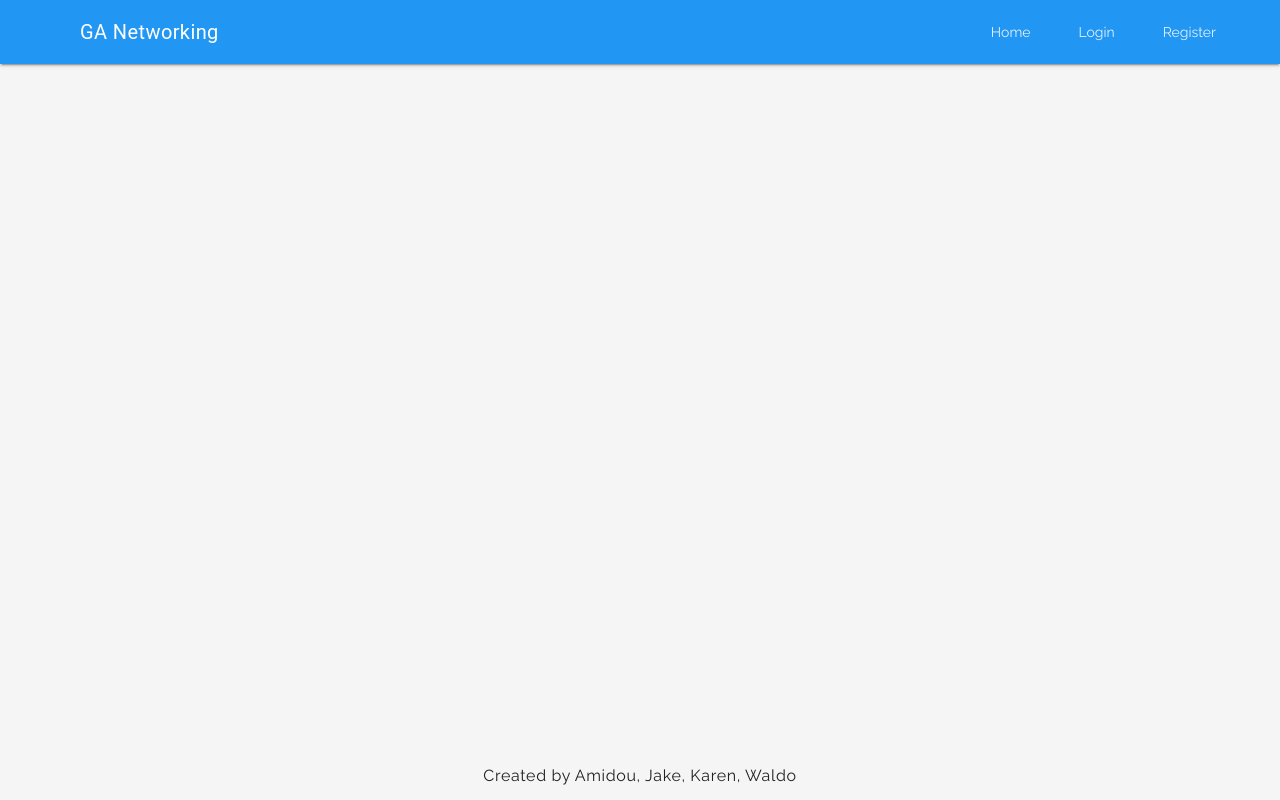
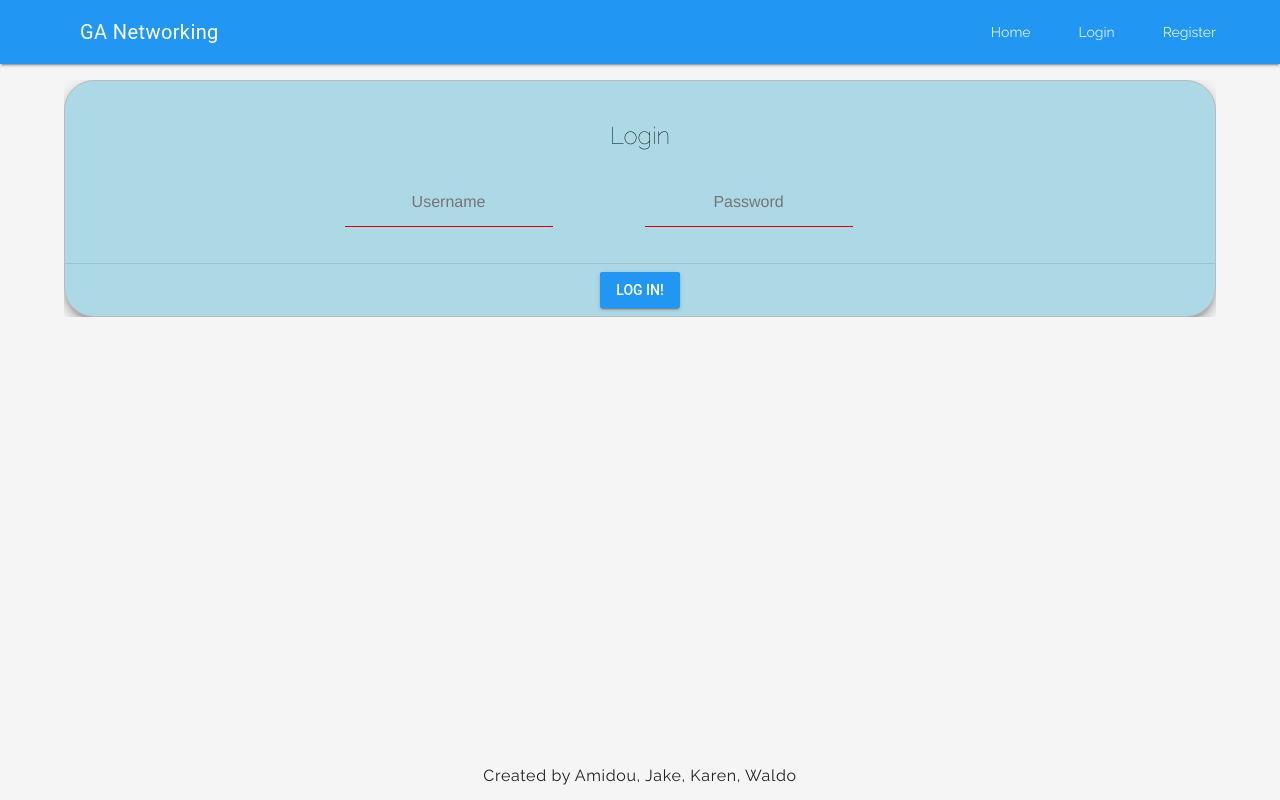
Before and after one commit to halo123u/GA-Networking-App, a React (Create React App) app in the folder client/: page /login in a window 1280 px wide. Built offline with nearby package versions, Linux system fonts and the light colour scheme.

Commit message:
minor changes to the login

```diff
--- a/client/src/App.css
+++ b/client/src/App.css
@@ -139,30 +139,18 @@ div.mdl-card__supporting-text ul {
 */
 
 /* login */
-#username{
+div.mdl-textfield input{
     text-align: center;
     padding: 15px;
-    margin: 10px;
-}
-#password{
-    text-align: center;
-    padding: 15px;
-    margin: 10px;
-
-}
-#login{
-    text-align: center;
-    padding: 15px;
-    margin: 15px;
+    width: auto;
+    margin: 0 auto;
 }
 .login-page{
-    background-color: lightblue;
-    position: absolute;
+   background-color: lightblue;
+    /* position: absolute; */
     border-radius: 30px;
-    top:28%;
-    right: 30%;
-    width: 520px;
-    height: 270px;
+    width: 90vw;
+    margin: 0 auto;
 }
 /* Register-page */
 #user-reg{
--- a/client/src/App.js
+++ b/client/src/App.js
@@ -126,7 +126,6 @@ logOut = () => {
         <div className="App">
           <Header logOut={this.logOut} authState={this.state.auth}/>
           <main className="mdl-layout__content">
-              <div className="page-content">
             {redirect ? (<Redirect to={`/${currentPage}`}/>) : null}
             <Switch>
                 <Route exact path='/' component={Home} />
@@ -141,7 +140,6 @@ logOut = () => {
                   {/* <Route exact path="/events" render={()=> <Events authState={this.state.auth} data={this.state.user}/>} />  */}
                 <Route component={NoMatch} />
             </Switch>
-              </div>
           </main>
           <Footer />
         </div>
--- a/client/src/components/Login.jsx
+++ b/client/src/components/Login.jsx
@@ -23,18 +23,26 @@ class Login extends Component{
     render(){
 
         return(
-            <div className="login-page">
+            <div className="login-page mdl-card mdl-shadow--8dp">
+                <div className="mdl-card__title">
+                    <h2 className="mdl-card__title-text">Login</h2>
+                </div>
                 <form onSubmit={(e) => this.props.submit(e, this.state.username, this.state.password)}>
-                  <div className="mdl-textfield mdl-js-textfield">
-              <input className="mdl-textfield__input" id="username" type="text" required="true" name="username" value={this.state.username} placeholder="Username" onChange={this.handleInputChange} />
-              <label className="mdl-textfield__label" for="username">Username...</label>
-              <input className="mdl-textfield__input" id="password" type="password" required="true" name="password" value={this.state.password} placeholder="Password" onChange={this.handleInputChange} />
-              <label className="mdl-textfield__label" for="password">Password...</label>
-              <input className="mdl-textfield__input" id="login" type="submit" value='Log In!' onClick={this.handleSubmit} />
-              <label className="mdl-textfield__label" for="login">Log In!...</label>
+                    <div className="mdl-card__supporting-text">
+                        <div className="mdl-textfield mdl-js-textfield">
+                            <input className="mdl-textfield__input" id="username" type="text" required="true" name="username" value={this.state.username} placeholder="Username" onChange={this.handleInputChange} />
+                            <label className="mdl-textfield__label" htmlFor="username">Username...</label>
+                        </div>
+                        <div className="mdl-textfield mdl-js-textfield">
+                            <input className="mdl-textfield__input" id="password" type="password" required="true" name="password" value={this.state.password} placeholder="Password" onChange={this.handleInputChange} />
+                            <label className="mdl-textfield__label" htmlFor="password">Password...</label>
+                        </div>
+                    </div>
+                    <div className="mdl-card__actions mdl-card--border">
+                        <input className="mdl-button mdl-js-button mdl-button--raised mdl-js-ripple-effect mdl-button--primary" type="submit" value='Log In!' onClick={this.handleSubmit} />
+                    </div>
+                </form>
             </div>
-            </form>
-          </div>
 
         )
     }
```
Lines whose indentation alone changed are shown as unchanged.
